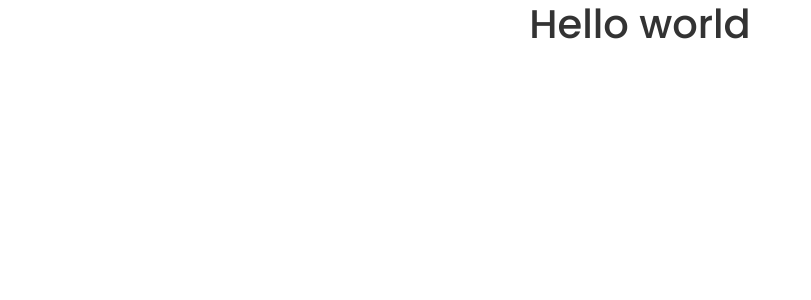
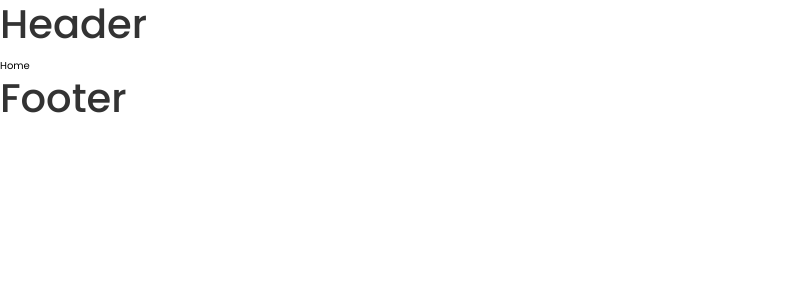
Before and after one commit to salvatoluice/oceans-overflow, a React (Create React App) app: page / in a window 1280 px wide. Shown: the top 300 px of the page, without its empty margins (0-811 px from the left). Built offline with nearby package versions, Linux system fonts and the light colour scheme.

Commit message:
set up react-router-dom

```diff
--- a/src/App.js
+++ b/src/App.js
@@ -1,10 +1,20 @@
 import './App.scss';
+import { Routes, Route } from 'react-router-dom'
+import Home from './pages/home/Home';
+import Header from './components/header/Header';
+import Footer from './components/footer/Footer';
+import Contact from './pages/contact/Contact';
 
 function App() {
   return (
-    <div className="App">
-        <h1>Hello world</h1>
-    </div>
+    <>
+      <Header />
+        <Routes>
+          <Route exact path='/' element={<Home />} />
+          <Route path='/contact' element={<Contact />} />
+        </Routes>
+      <Footer />
+    </>
   );
 }
 
--- a/src/index.js
+++ b/src/index.js
@@ -3,11 +3,13 @@ import ReactDOM from 'react-dom/client';
 import './index.css';
 import App from './App';
 import reportWebVitals from './reportWebVitals';
-
+import { BrowserRouter } from 'react-router-dom';
 const root = ReactDOM.createRoot(document.getElementById('root'));
 root.render(
   <React.StrictMode>
-    <App />
+    <BrowserRouter>
+      <App />
+    </BrowserRouter>
   </React.StrictMode>
 );
 
```
